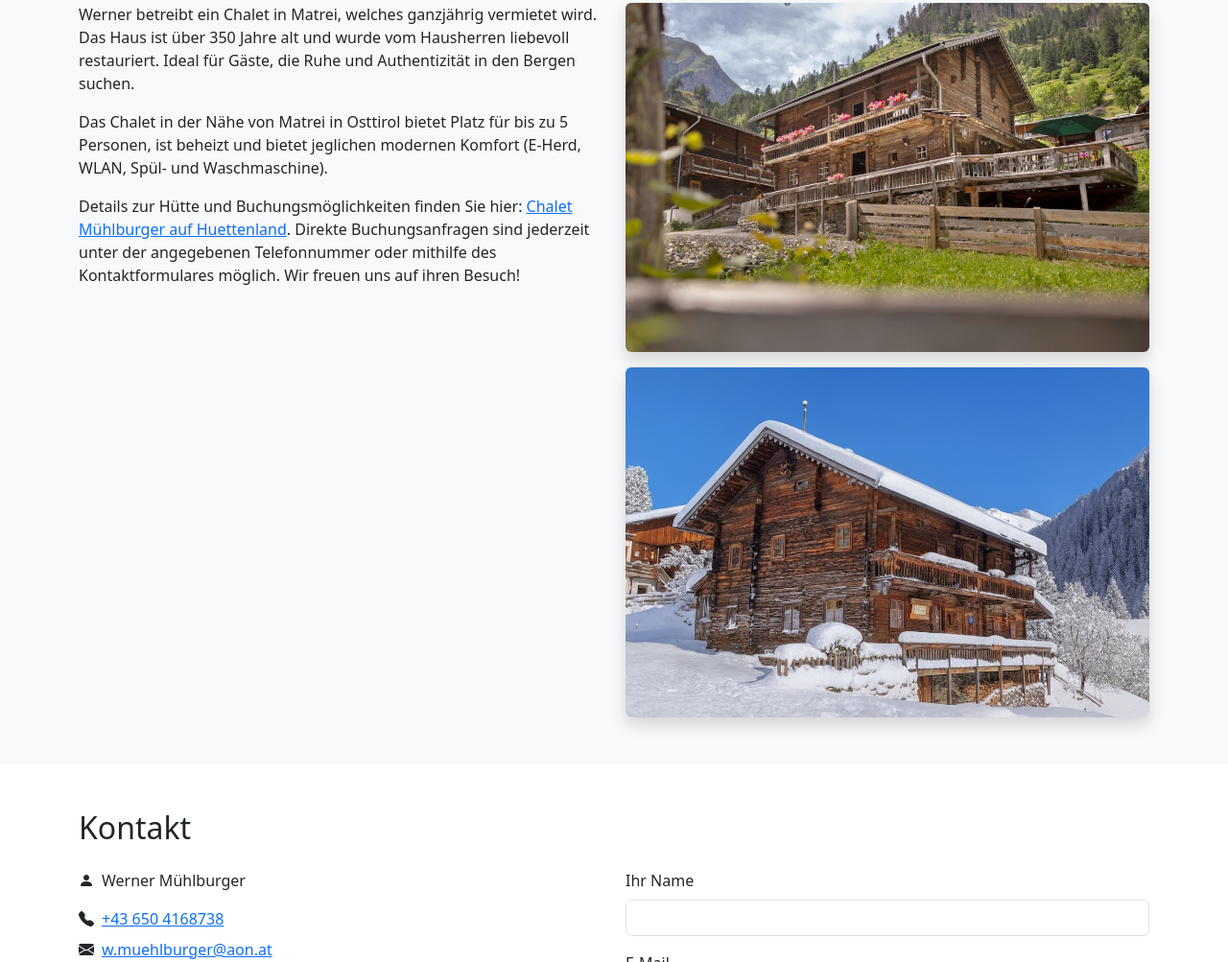
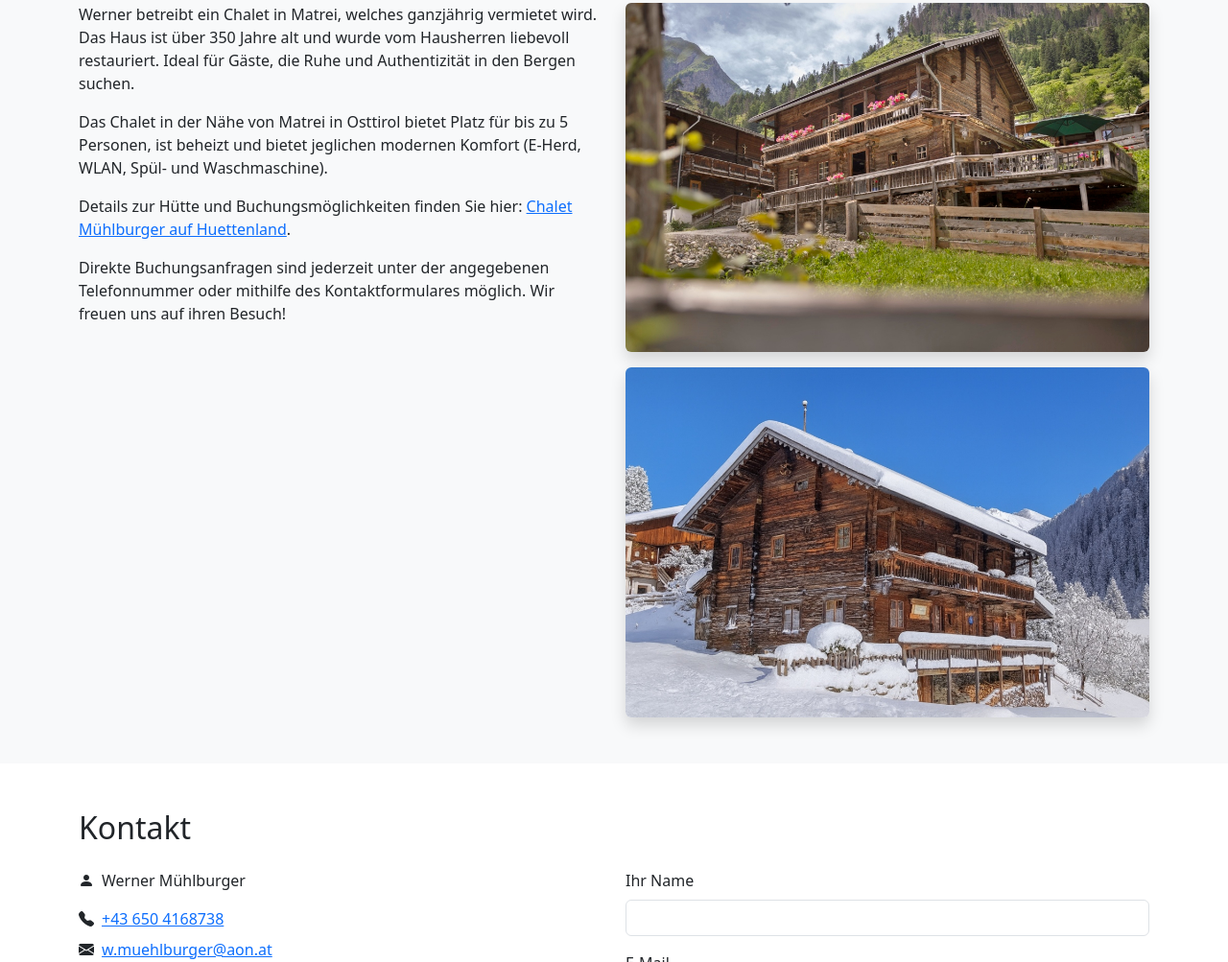
Before and after one commit to NWGJulian/antikmoebel-muehlburger, a plain HTML site: page index.html in a window 1280 px wide. Shown: the part 3003-4006 px from the top of the page at 96% size. Drawn offline with nearby package versions, Linux system fonts and the light colour scheme.

Commit message:
Update index.html
final small changes

```diff
--- a/index.html
+++ b/index.html
@@ -1,6 +1,5 @@
 <!--
-  Last edited: 16:46, 21.12.2025
-  Wer kann den Code sehen: Werner Mühlburger – Restaurator & Tischler
+  Last edited: 17:09, 21.12.2025
 -->
 <!doctype html>
 <html lang="de">
@@ -188,7 +187,8 @@
       <div class="col-md-6">
         <p>Werner betreibt ein Chalet in Matrei, welches ganzjährig vermietet wird. Das Haus ist über 350 Jahre alt und wurde vom Hausherren liebevoll restauriert. Ideal für Gäste, die Ruhe und Authentizität in den Bergen suchen.</p>
         <p>Das Chalet in der Nähe von Matrei in Osttirol bietet Platz für bis zu 5 Personen, ist beheizt und bietet jeglichen modernen Komfort (E-Herd, WLAN, Spül- und Waschmaschine).</p>
-        <p>Details zur Hütte und Buchungsmöglichkeiten finden Sie hier: <a href="https://www.huettenland.com/huette/1467/Chalet-Muehlburger-in-Matrei-in-Osttirol/" target="_blank" rel="noopener">Chalet Mühlburger auf Huettenland</a>. Direkte Buchungsanfragen sind jederzeit unter der angegebenen Telefonnummer oder mithilfe des Kontaktformulares möglich. Wir freuen uns auf ihren Besuch!</p>
+        <p>Details zur Hütte und Buchungsmöglichkeiten finden Sie hier: <a href="https://www.huettenland.com/huette/1467/Chalet-Muehlburger-in-Matrei-in-Osttirol/" target="_blank" rel="noopener">Chalet Mühlburger auf Huettenland</a>.</p>
+        <p>Direkte Buchungsanfragen sind jederzeit unter der angegebenen Telefonnummer oder mithilfe des Kontaktformulares möglich. Wir freuen uns auf ihren Besuch!</p>
       </div>
 
 <div class="col-md-6">
```
